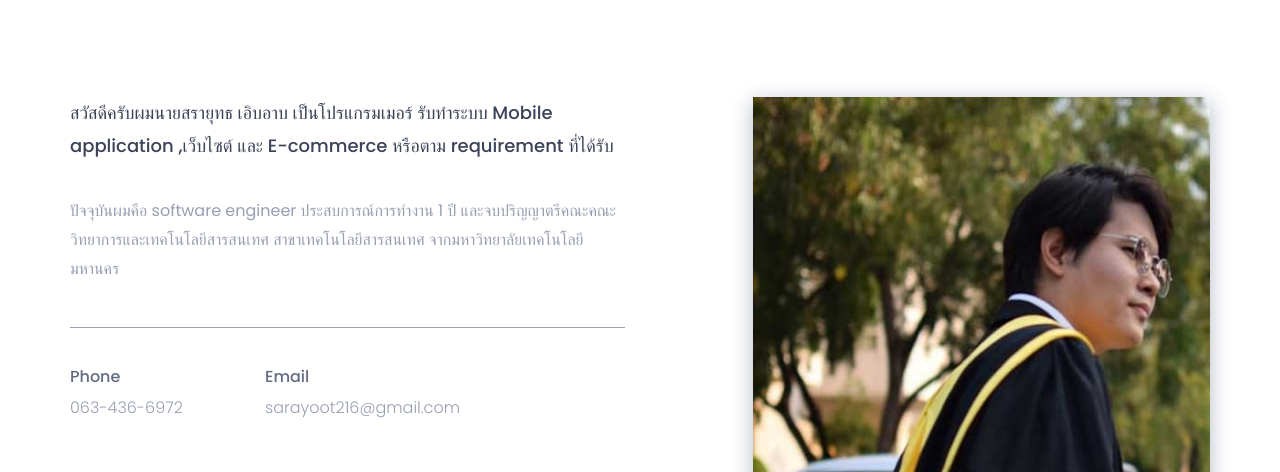
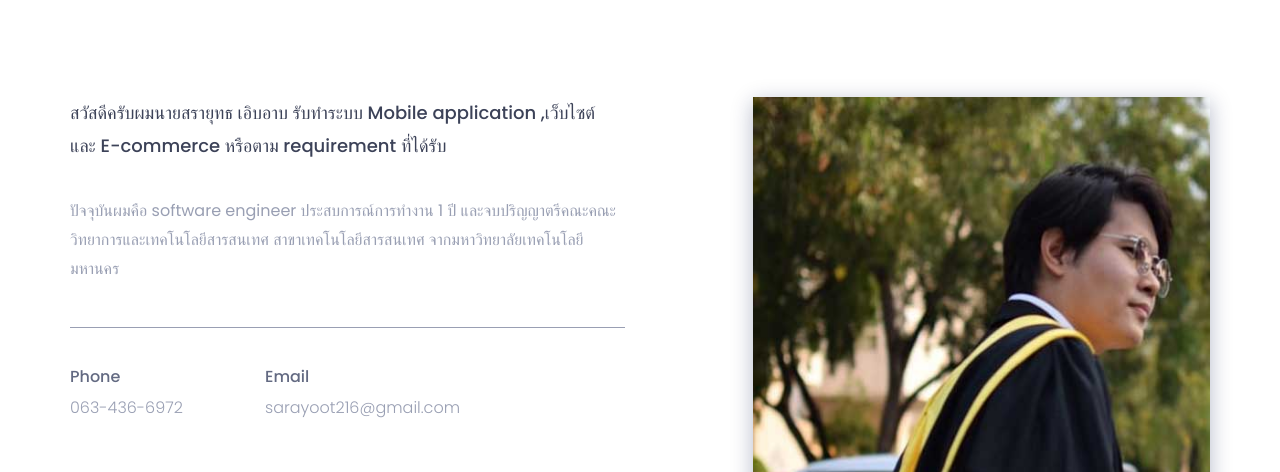
Before and after one commit to yootyakuza/sarayoot216, a plain HTML site: page index.html in a window 1280 px wide. Shown: the part 1020-1492 px from the top of the page. Drawn offline with nearby package versions, Linux system fonts and the light colour scheme.

Commit message:
Update index.html

```diff
--- a/index.html
+++ b/index.html
@@ -122,7 +122,7 @@
 						<div class="col-sm-6">
 							<div class="single-about-txt">
 								<h3>
-									สวัสดีครับผมนายสรายุทธ เอิบอาบ เป็นโปรแกรมเมอร์ รับทำระบบ Mobile application ,เว็บไซต์ และ E-commerce หรือตาม requirement ที่ได้รับ
+									สวัสดีครับผมนายสรายุทธ เอิบอาบ รับทำระบบ Mobile application ,เว็บไซต์ และ E-commerce หรือตาม requirement ที่ได้รับ
 								</h3>
 								<p>
 									ปัจจุบันผมคือ software engineer ประสบการณ์การทำงาน 1 ปี และจบปริญญาตรีคณะคณะวิทยาการและเทคโนโลยีสารสนเทศ สาขาเทคโนโลยีสารสนเทศ จากมหาวิทยาลัยเทคโนโลยีมหานคร
```
